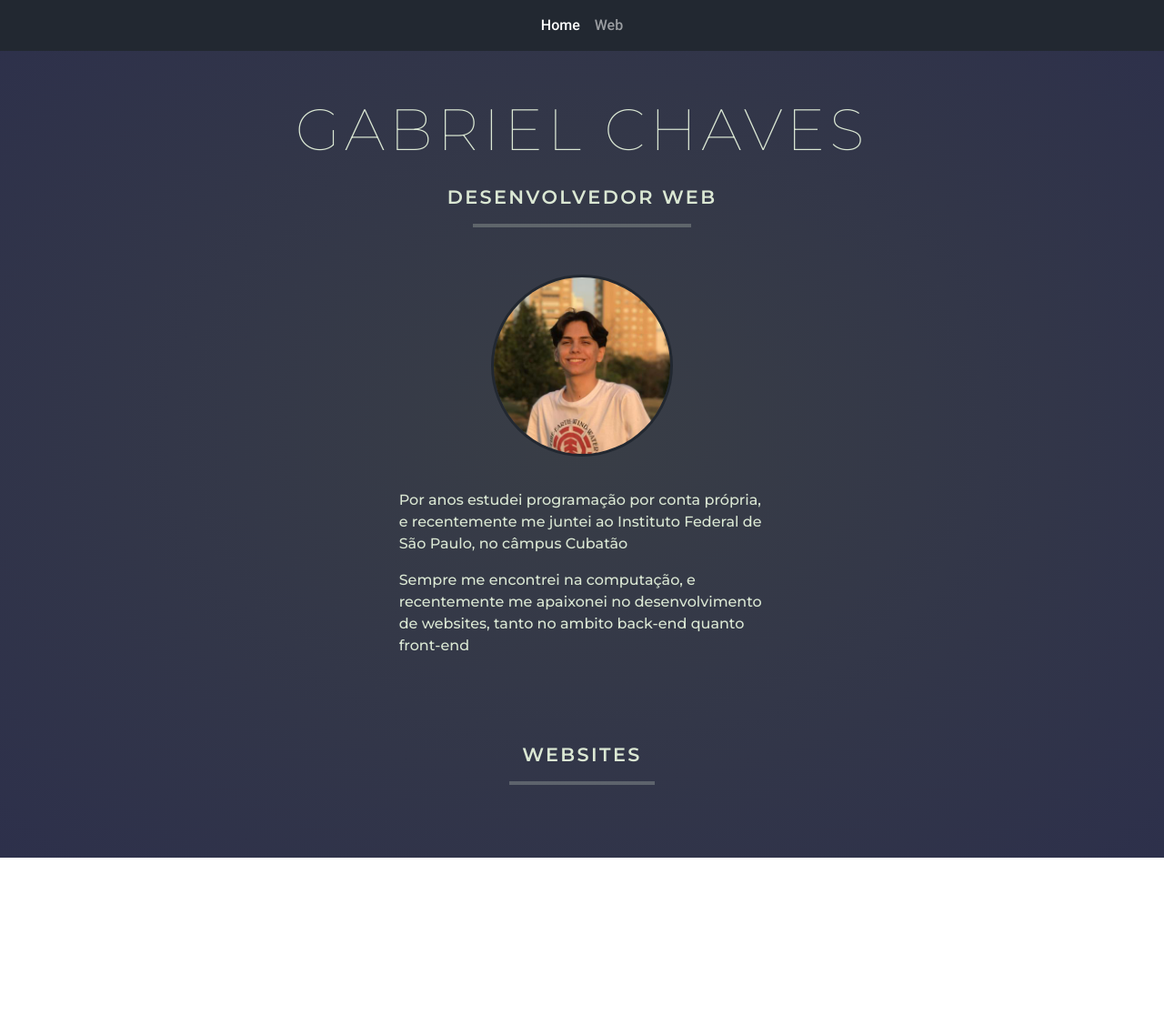
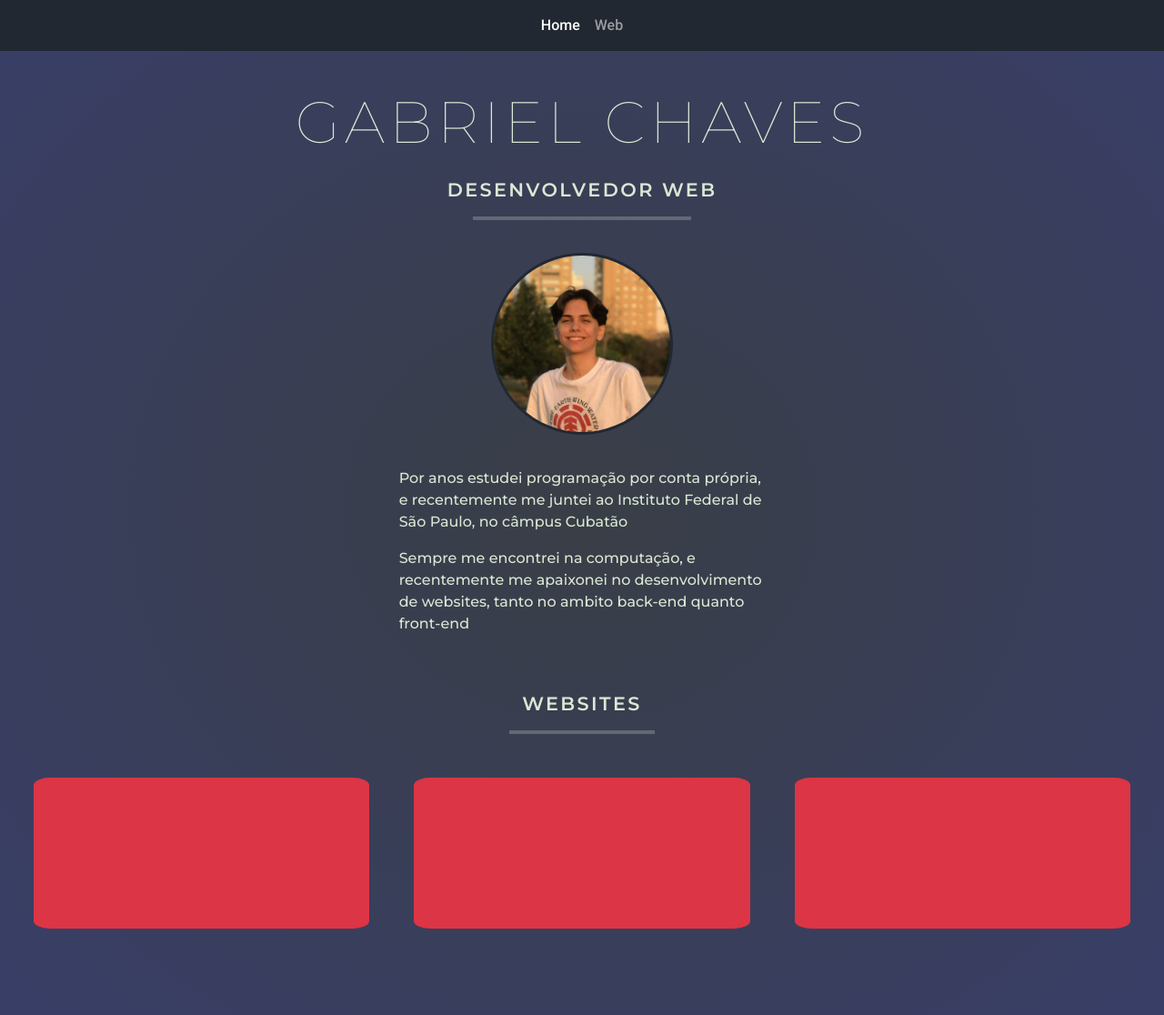
Before and after one commit to gabrielchv/Portfolio, a website: page src/index.html in a window 1280 px wide. Shown: the whole page at 91% size. Before the commit the page ends 943 px from the top, so only its background shows below. Drawn offline with Linux system fonts and the light colour scheme.

Commit message:
adicionando botoes

```diff
--- a/src/index.html
+++ b/src/index.html
@@ -17,8 +17,8 @@
 </head>
 <body>
   <!-- Navbar -->
-  <header class="mb-sm-5 mb-3">
-    <nav class="navbar-fixed-top navbar navbar-expand navbar-dark">
+  <header class="mb-sm-5">
+    <nav class="fixed-top navbar navbar-expand navbar-dark">
       <div class="container-fluid">
           <ul class="navbar-nav mx-auto">
               <li class="nav-item">
@@ -35,7 +35,7 @@
 
   <article>
     <!-- Home -->
-    <section class="presentation">
+    <section class="presentation mb-sm-5 mb-3">
       <div class="container-fluid">
         <div class="text-center">
           <h1>GABRIEL CHAVES</h1>
@@ -62,7 +62,17 @@
         <div class="text-center">
           <h3>WEBSITES</h3>
           <hr>
-        </div>
+          <div class="row mx-auto">
+            <div class="text-center mb-4 col-lg-4 col-sm-6 col-12">
+              <button class="website-btn btn btn-danger"></button>
+            </div>
+            <div class="text-center mb-4 col-lg-4 col-sm-6 col-12">
+              <button class="website-btn btn btn-danger"></button>
+            </div>
+            <div class="text-center mb-4 col-lg-4 col-sm-6 col-12">
+              <button class="website-btn btn btn-danger"></button>
+            </div>
+          </div>
         </div>
       </div>
     </section>
--- a/src/style.scss
+++ b/src/style.scss
@@ -1,11 +1,8 @@
 $font-color: #DBE8D4;
 
 body {
-    background: radial-gradient(#393E46, #2d304b);
+    background: radial-gradient(#393E46, #393e68);
 }
-
-// font-family: 'Roboto', sans-serif;
-// font-family: 'Montserrat', sans-serif;
 
 // Navbar
 header {
@@ -13,11 +10,11 @@ header {
         font-family: 'Roboto', sans-serif;
         background-color: #222831;
     }
-    margin-bottom: 6rem;
 }
 
 // Main
 .presentation {
+    margin-top: 6rem;
     h1 {
         font-family: 'Montserrat', sans-serif;
         font-weight: 100;
@@ -27,7 +24,7 @@ header {
         margin-bottom: 1.5rem;
     }
     hr {
-        margin: 1rem auto;
+        margin: 1rem auto 0 auto;
         width: 15rem;
         height: 0.25rem;
         color: $font-color;
@@ -54,7 +51,6 @@ header {
         margin: 0 auto;
         width: 40rem;
     }
-    margin-bottom: 5rem;
 }
 
 // Websites
@@ -67,10 +63,15 @@ header {
         font-size: 1.3rem;
     }
     hr {
-        margin: 1rem auto;
+        margin: 1rem auto 3rem auto;
         width: 10rem;
         height: 0.25rem;
         color: $font-color;
     }
+    .website-btn{
+        padding-top: 40%;
+        padding-left: 90%;
+        border-radius: 5%;
+    }
     margin-bottom: 5rem;
 }
```
Also changed, not shown: extra/output.css, 1 other file.
